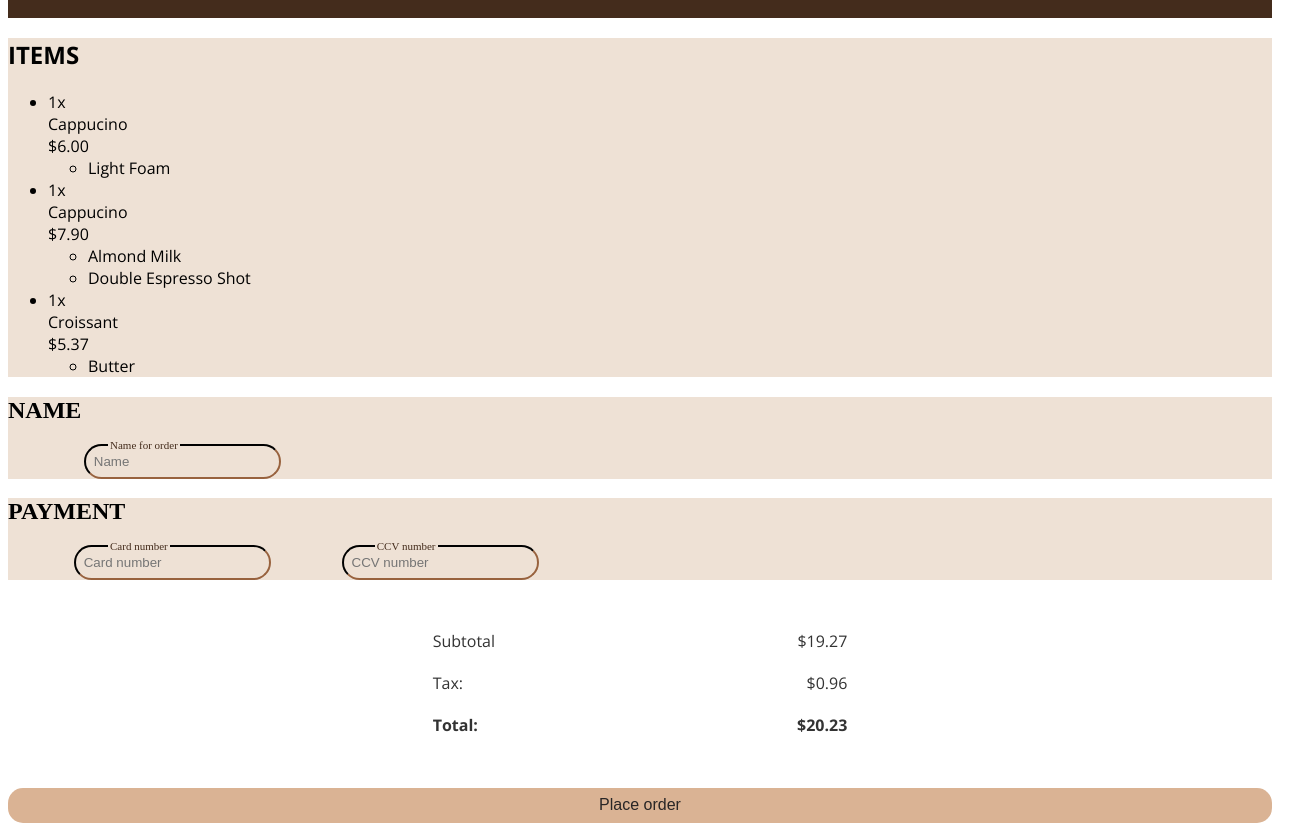
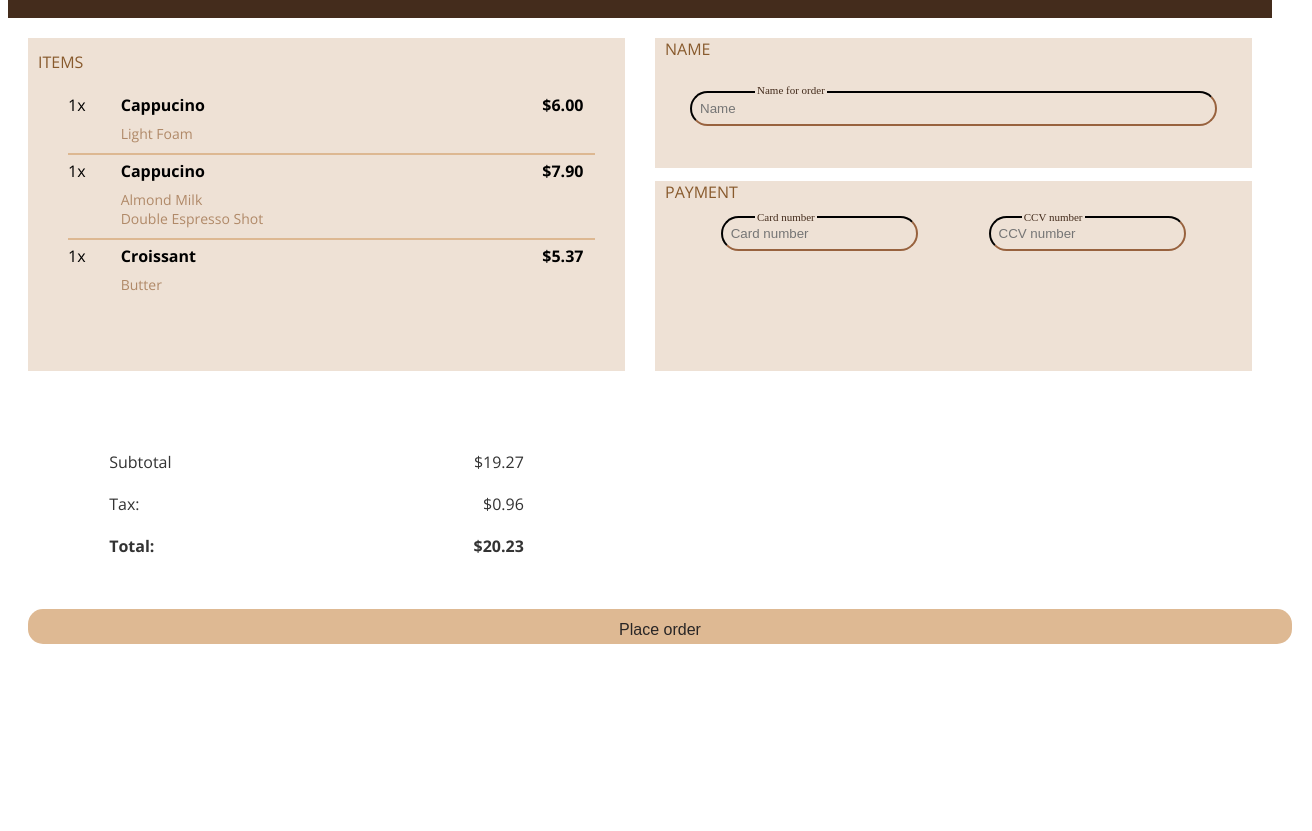
Before and after one commit to RomanHrbek/Coffee-Checkout-Page, a plain HTML site: page index.html in a window 1280 px wide. Shown: the part 76-907 px from the top of the page, 1312 px wide, since content can reach past the window. After the commit the page ends 800 px from the top, so only its background shows below. Drawn offline with nearby package versions, Linux system fonts and the light colour scheme.

Commit message:
progress layout

```diff
--- a/index.html
+++ b/index.html
@@ -15,7 +15,7 @@
         <img id="logo" src="./coffee_masters_logo.png">
         <h1>Coffee Masters</h1>
     </div>
-
+<div class="grid">
     <div class="items-container">
         <h2 class="items-header">ITEMS</h2>
         <ul>
@@ -48,7 +48,7 @@
             </li>
         </ul>
     </div>
-
+        <div class= "payment-total">
             <div class="name-container">
                 <div class="name-group">
                     <h2 class="items-header">NAME</h2>
@@ -64,6 +64,7 @@
                     <input id="cardnumber" class="cardnumber-input" placeholder="Card number" />
                     <label for="ccv" class="ccv-label">CCV number</label>
                     <input id="ccv" class="ccv-input" placeholder="CCV number" />
+                </div>
             </div>
         </div>
 
@@ -83,7 +84,7 @@
             </tr>
           </table>
     </div>
-
+</div>
     <div class="order">
 <button class="placeorder-btn">Place order</button>
     </div>
--- a/styles.css
+++ b/styles.css
@@ -14,13 +14,91 @@
     margin-right: 7px;
 }
 
+.grid {
+  display: grid;
+  row-gap: 30px;
+  column-gap: 30px;
+  width: 100%;
+  margin: 0 auto;
+  grid-template-areas:
+    "items-grid payment"
+    "table table";
+  grid-template-columns: 1fr 1fr;;
+
+}
+
+.items {
+  border-bottom: 2px solid #DDB892;
+  display: grid;
+  margin-right: 30px;
+
+  grid-template-columns: 1fr 8fr 1fr;
+  grid-template-areas:
+    "quantity title   price"
+    "quantity options price";
+
+  row-gap: 8px;
+}
+
+.item-options-list {
+  grid-area: options;
+  color: #B08968;
+  list-style: none;
+  margin: 0;
+  padding: 0;
+  font-size: 14px;
+}
+
+.items:last-child {
+  border-bottom: none;
+}
+
+.payment-total {
+  grid-area: "payment";
+  margin-right: 20px;
+}
+
 .items-container {
     background-color: rgb(238, 225, 213);
     font-family: 'Open Sans', sans-serif;
+    grid-area: "items-grid";
+    margin-top: 20px;
+    margin-left: 20px;
+    padding-bottom: 50px;
+}
+
+.items-header {
+  font-family: 'Open Sans', sans-serif;
+  padding-left: 10px;
+  color: #885a2d;
+  font-weight: normal;
+  font-size: 16px;
+
+}
+
+.item-name {
+  font-weight: bold;
+  padding-top: 5px;
+}
+
+.item-price {
+  font-weight: bold;
+  padding-top: 5px;
+}
+
+.item-quantity {
+  padding-top: 5px;
+}
+
+.item-options-list {
+  padding-bottom: 10px;
 }
 
 .name-group {
     background-color: rgb(238, 225, 213);
+    grid-area: "name-grid";
+    height: 130px;
+    margin-top: 20px;
   }
 
   .name-input {
@@ -28,6 +106,8 @@
     background-color: rgb(238, 225, 213);
     padding: 8px;
     border-radius: 20px;
+    width: 85%;
+    margin-left: 35px;
   }
 
   .name-label {
@@ -36,13 +116,15 @@
     font-size: 11px;
     position: relative;
     left: 100px;
-    top: -17px;
+    top: 7px;
     padding: 0 2px;
   }
 
   .payment-group {
     background-color: rgb(238, 225, 213);
-
+    grid-area: "payment-grid";
+    height: 190px;
+    display: in;
   }
 
   .cardnumber-input {
@@ -79,14 +161,18 @@
     padding: 0 2px;
   }
 
+
   .table-total {
     display: flex;
+    flex-direction: column;
+    align-items: center;
     justify-content: center;
     margin-top: 40px;
     margin-bottom: 40px;
     line-height: 1cm;
     font-family: 'Open Sans', sans-serif;
     color: rgb(51, 51, 51);
+    grid-area: "total";
   }
 
   .table-column1 {
@@ -99,13 +185,16 @@
   }
 
   .placeorder-btn {
-    background-color: #dab394;
+    background-color: #deb993;
     width: 100% ;
     height: 35px;
     border-color: transparent;
     border-radius: 15px;
     font-size: 16px;
     color: rgb(41, 38, 38);
+    margin-left: 20px;
+    margin-right: 20px;
+    padding: 10px 30px;
   }
 
   .total-bold {
```
Lines whose indentation alone changed are shown as unchanged.
